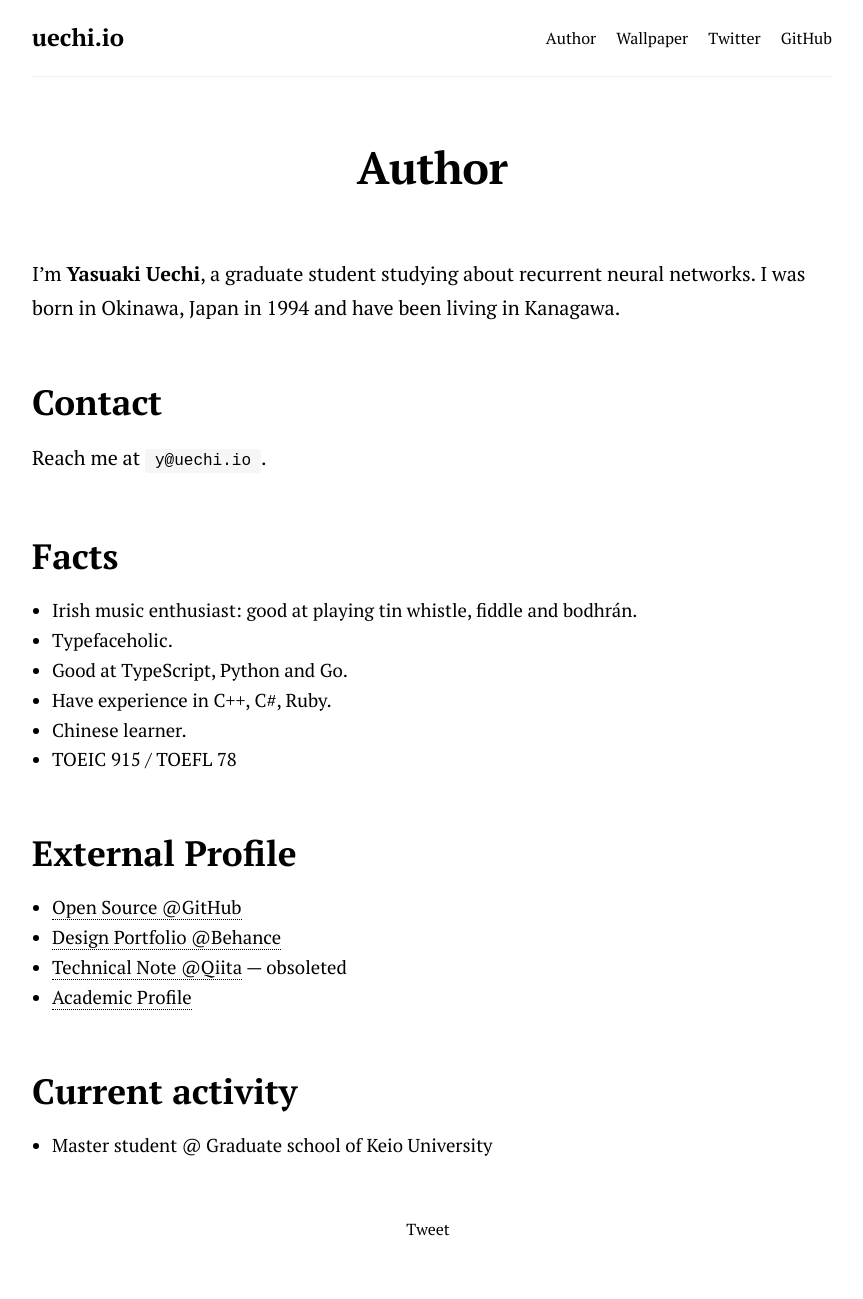
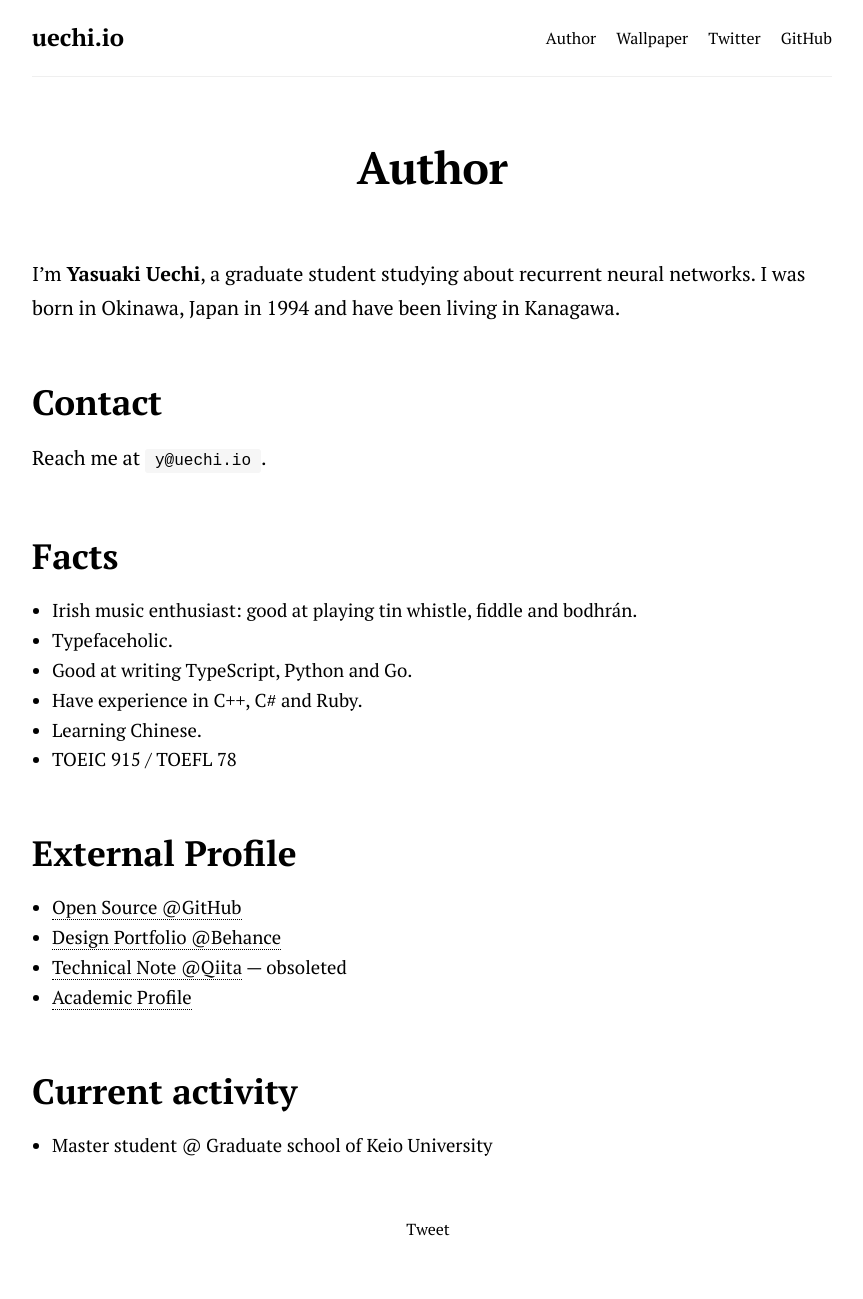
Before and after one commit to uetchy/uechi.io, a Jekyll site: the page built from _pages/author.md, in a window 1280 px wide. Shown: the whole page, without its empty margins (208-1071 px from the left). Built offline with Jekyll 4.4.1, drawn with Linux system fonts in a browser that asks for light colours; nearby versions of some CDN libraries; comment, search, counter and statistics services are not loaded.

Commit message:
update profile

```diff
--- a/_pages/author.md
+++ b/_pages/author.md
@@ -14,9 +14,9 @@ Reach me at `y@uechi.io`.
 
 - Irish music enthusiast: good at playing tin whistle, fiddle and bodhrán.
 - Typefaceholic.
-- Good at TypeScript, Python and Go.
-- Have experience in C++, C#, Ruby.
-- Chinese learner.
+- Good at writing TypeScript, Python and Go.
+- Have experience in C++, C# and Ruby.
+- Learning Chinese.
 - TOEIC 915 / TOEFL 78
 
 # External Profile
```
